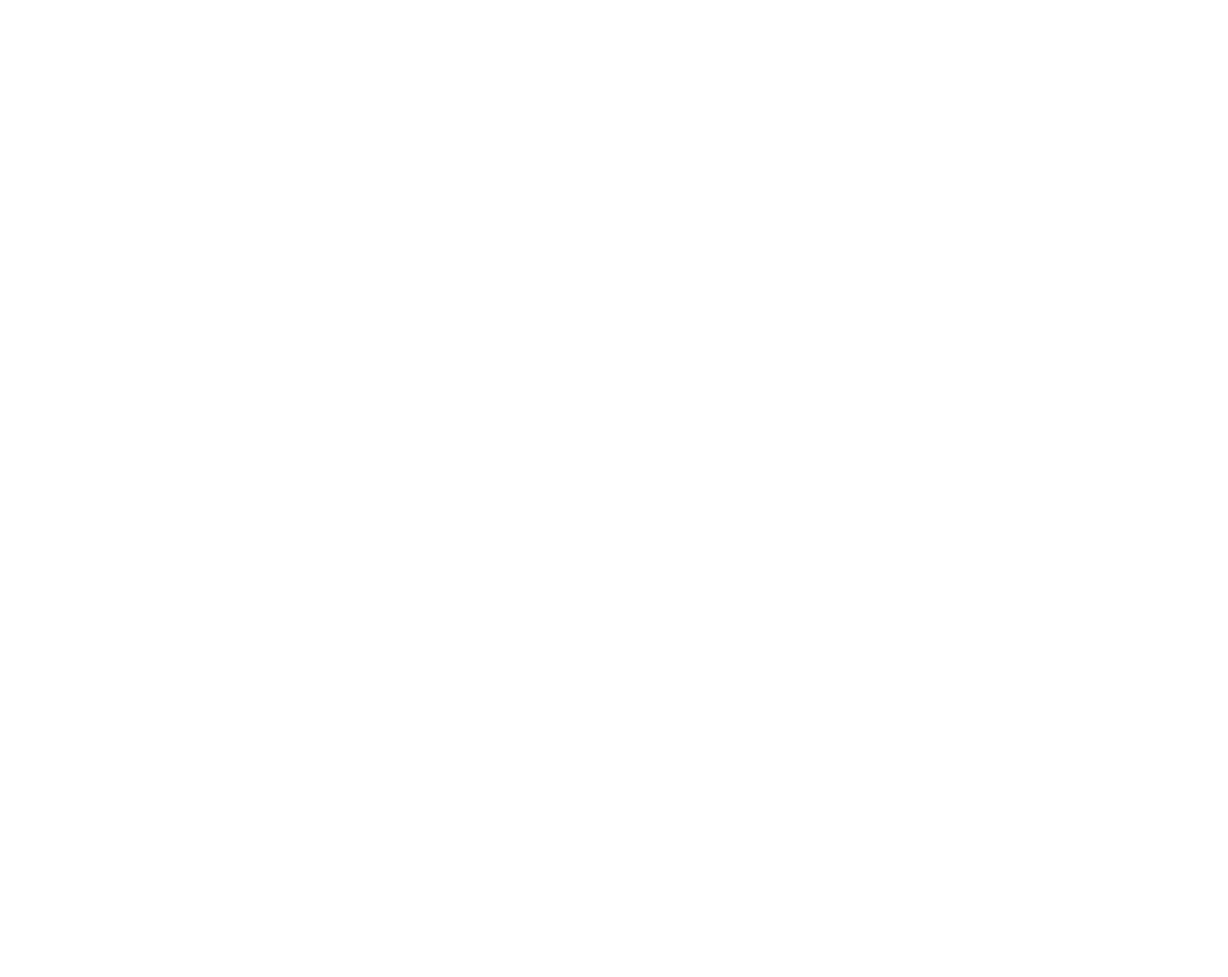
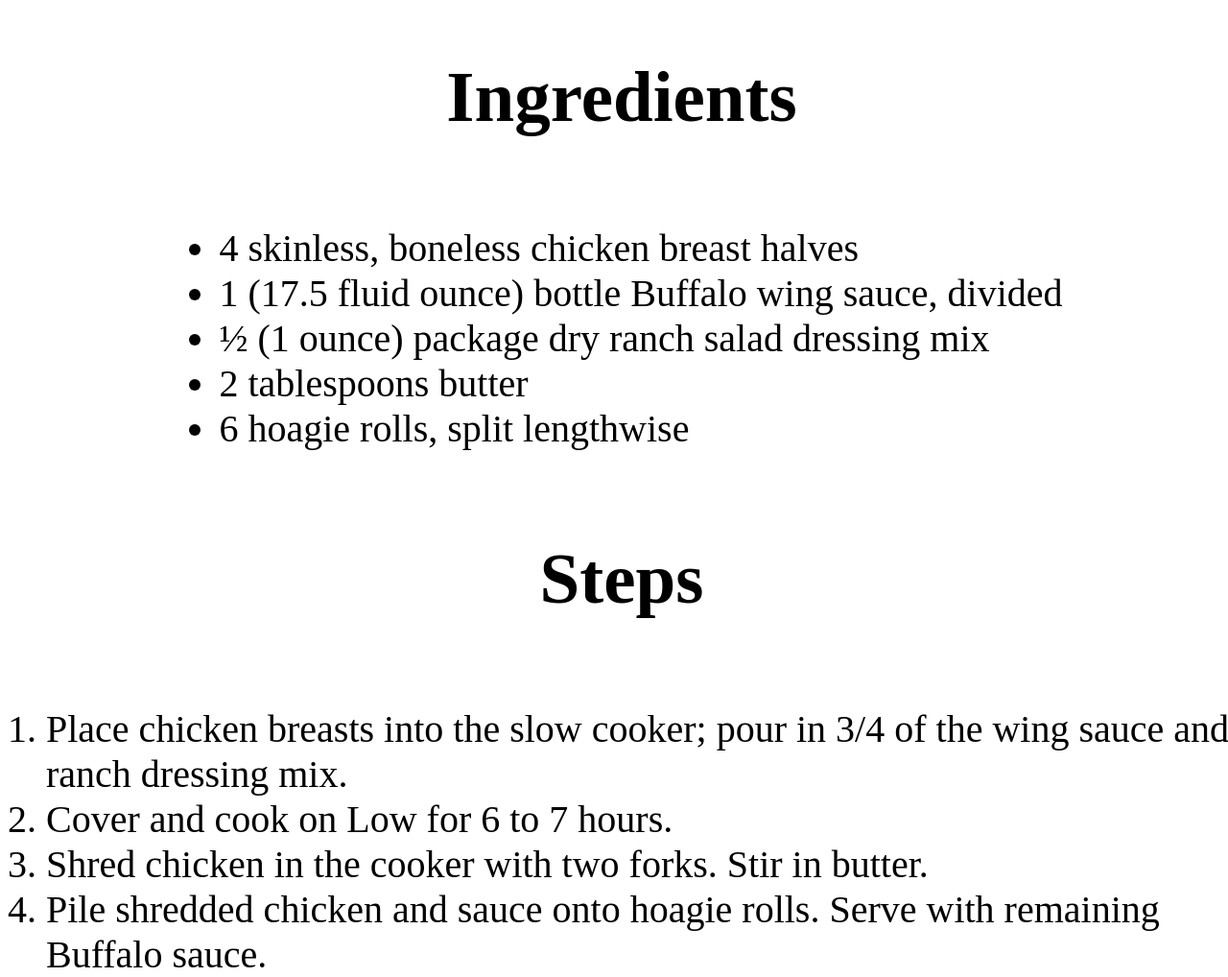
Before and after one commit to Justin4728/Odin-Project, a plain HTML site: page recipes/chickensandwich.html in a window 1280 px wide. Shown: the whole page at 96% size. Before the commit the page ends 800 px from the top, so only its background shows below. Drawn offline with Linux system fonts and the light colour scheme.

Commit message:
Added ingredients page and steps

```diff
--- a/index.html
+++ b/index.html
@@ -5,13 +5,15 @@
     <meta http-equiv="X-UA-Compatible" content="IE=edge">
     <meta name="viewport" content="width=device-width, initial-scale=1.0">
     <title>Buffalo Chicken Sandwiches</title>
+    <link rel="stylesheet" href="styles.css">
 </head>
 <body>
     <div class="content">
         <h1>Buffalo Chicken Sandwhiches</h1>
         <div class="section">
-            <img src="./odin-recipes/Images/chickensandwich.png" alt="Pic of buffalo chicken sandwich">
+            <img class="image" src="./odin-recipes/Images/chickensandwich.png" alt="Pic of buffalo chicken sandwich">
         </div>
+        <p>Recipe for Buffalo Chicken Sandwich</p>
         <a href="recipes/chickensandwich.html">Recipe for Buffalo Chicken Sandwiches</a>
     </div>
 </body>
--- a/recipes/chickensandwich.html
+++ b/recipes/chickensandwich.html
@@ -0,0 +1,33 @@
+<!DOCTYPE html>
+<html lang="en">
+  <head>
+    <meta charset="UTF-8" />
+    <meta http-equiv="X-UA-Compatible" content="IE=edge" />
+    <meta name="viewport" content="width=device-width, initial-scale=1.0" />
+    <title>Document</title>
+    <link rel="stylesheet" href="../styles.css" />
+  </head>
+  <body class="content">
+    <h1 class="header">Ingredients</h1>
+    <ul class="list">
+      <li>4 skinless, boneless chicken breast halves</li>
+      <li>1 (17.5 fluid ounce) bottle Buffalo wing sauce, divided</li>
+      <li>½ (1 ounce) package dry ranch salad dressing mix</li>
+      <li>2 tablespoons butter</li>
+      <li>6 hoagie rolls, split lengthwise</li>
+    </ul>
+    <h1 class="header">Steps</h1>
+    <ol class="list">
+      <li>
+        Place chicken breasts into the slow cooker; pour in 3/4 of the wing
+        sauce and ranch dressing mix.
+      </li>
+      <li>Cover and cook on Low for 6 to 7 hours.</li>
+      <li>Shred chicken in the cooker with two forks. Stir in butter.</li>
+      <li>
+        Pile shredded chicken and sauce onto hoagie rolls. Serve with remaining
+        Buffalo sauce.
+      </li>
+    </ol>
+  </body>
+</html>
--- /dev/null
+++ b/styles.css
@@ -0,0 +1,21 @@
+.image {
+    width: 250px;
+    height: 250px;
+    object-fit: cover;
+    border-radius: 10%;
+}
+
+
+.content {
+    width: 100vw;
+    height: 100vh;
+    display: flex;
+    align-items: center;
+    flex-direction: column;
+}
+.header {
+    font-size: 75px;
+}
+.list {
+    font-size: 40px;
+}
```
Also changed, not shown: 1 other file.
